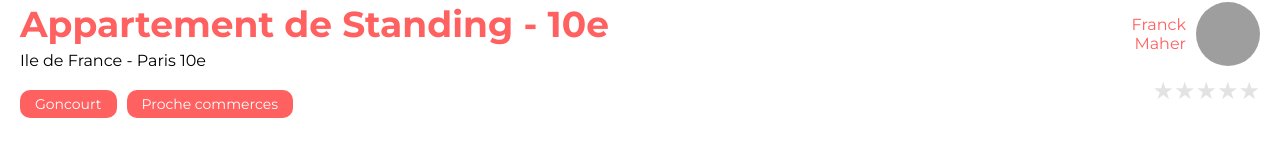
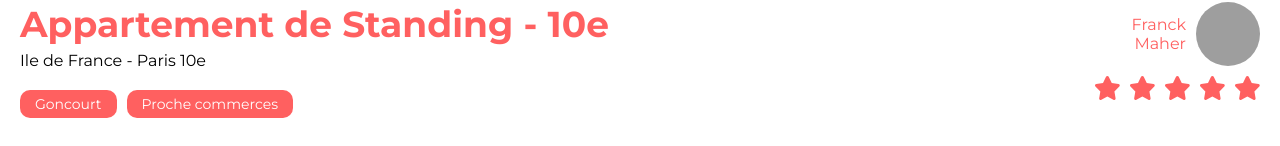
Before and after one commit to yvannprime3/Prime_Yvann_1_Kasa_09012026, a React (Vite) app in the folder my-react-app/: page /logements/0979876d in a window 1280 px wide. Shown: the part 571-717 px from the top of the page. Built offline with nearby package versions, Linux system fonts and the light colour scheme; grey boxes are pictures that could not be loaded.

Commit message:
Etoiles du rating

```diff
--- a/my-react-app/src/components/Rating/Rating.module.scss
+++ b/my-react-app/src/components/Rating/Rating.module.scss
@@ -1,10 +1,13 @@
 .rating {
+  display: flex;
+  gap: 10px;
+
   span {
     font-size: 24px;
-    color: #e3e3e3;
+    fill: #e3e3e3;
   }
 
   .active {
-    color: #ff6060;
+    fill: #ff6060;
   }
 }
--- a/my-react-app/src/components/Rating/index.jsx
+++ b/my-react-app/src/components/Rating/index.jsx
@@ -1,14 +1,27 @@
-import React from 'react'
+import React from "react"
 import styles from "./Rating.module.scss"
 
-const Rating = ({value}) => {
-  return (
-    <div className={styles.rating}>
-      {[1,2,3,4,5].map(n => (
-        <span key={n} className={n <= value ? "active" : ""}>★</span>
-      ))}
-    </div>
-  )
+const Rating = ({ value }) => {
+	console.log(value)
+	return (
+		<div className={styles.rating}>
+			{[1, 2, 3, 4, 5].map((n) => (
+				<span key={n} className={n <= value ? styles.active : ""}>
+					<svg
+						xmlns="http://www.w3.org/2000/svg"
+						width="25"
+						height="24"
+						viewBox="0 0 25 24"
+					>
+						<path
+							d="M13.7212 0.843656C13.4728 0.328088 12.9479 0 12.3714 0C11.7949 0 11.2747 0.328088 11.0216 0.843656L8.00788 7.04452L1.27748 8.03816C0.715055 8.12253 0.246365 8.51623 0.0729491 9.05524C-0.100466 9.59424 0.0401406 10.1895 0.443215 10.5879L5.32697 15.4201L4.17399 22.2491C4.08025 22.8115 4.3146 23.3833 4.7786 23.7161C5.24261 24.0489 5.85659 24.0911 6.36278 23.8239L12.3761 20.6133L18.3894 23.8239C18.8956 24.0911 19.5096 24.0536 19.9736 23.7161C20.4376 23.3786 20.6719 22.8115 20.5782 22.2491L19.4205 15.4201L24.3043 10.5879C24.7073 10.1895 24.8526 9.59424 24.6745 9.05524C24.4964 8.51623 24.0324 8.12253 23.47 8.03816L16.7349 7.04452L13.7212 0.843656Z"
+							fill="inherit"
+						/>
+					</svg>
+				</span>
+			))}
+		</div>
+	)
 }
 
 export default Rating
```
